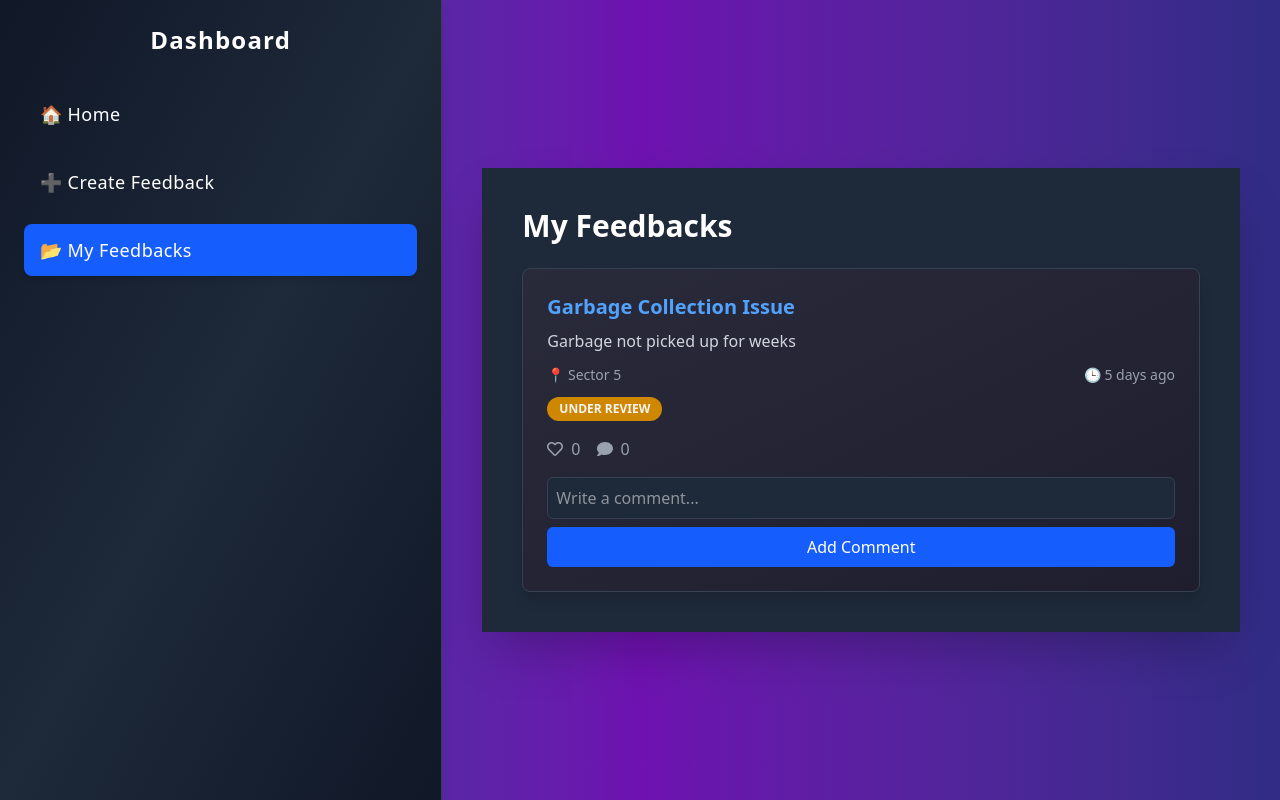
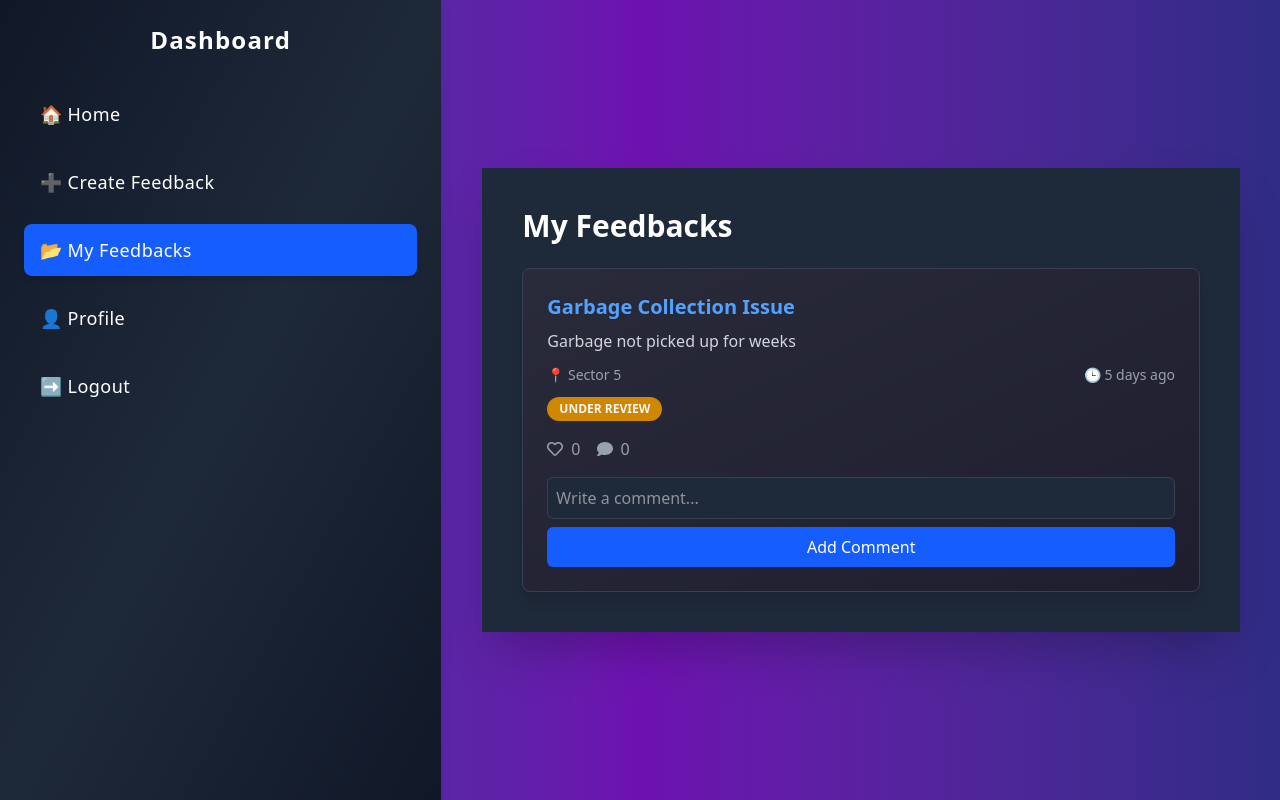
Before and after one commit to shreyashap/Voice4Change-Frontend, a React (Vite) app: page /civilian in a window 1280 px wide. Built offline with nearby package versions, Linux system fonts and the light colour scheme; the HTML template or start-up script is replaced by a standard one.

Commit message:
Ui changes

```diff
--- a/src/App.jsx
+++ b/src/App.jsx
@@ -4,6 +4,7 @@ import Registration from "./components/Registeration";
 import Login from "./components/Login";
 import { Routes, Route } from "react-router-dom";
 import CivilianDashboard from "./pages/Civilian";
+import CivilianAuthProvider from "./components/CivilianAuthProvider";
 
 export default function App() {
   return (
@@ -12,7 +13,14 @@ export default function App() {
         <Route path="/" element={<Home />} />
         <Route path="/register" element={<Registration />} />
         <Route path="/login" element={<Login />} />
-        <Route path="/civilian" element={<CivilianDashboard />} />
+        <Route
+          path="/civilian"
+          element={
+            <CivilianAuthProvider>
+              <CivilianDashboard />
+            </CivilianAuthProvider>
+          }
+        />
       </Routes>
     </>
   );
--- /dev/null
+++ b/src/components/CivilianAuthProvider.jsx
@@ -0,0 +1,20 @@
+import React, { use, useEffect } from "react";
+import { useNavigate } from "react-router-dom";
+
+function CivilianAuthProvider({ children }) {
+  const navigate = useNavigate();
+  useEffect(() => {
+    const user = JSON.parse(localStorage.getItem("userData"));
+    console.log(user);
+    if (user && user?.user.user_type !== "CIVILIAN") {
+      navigate("/login");
+    }
+  }, []);
+  return (
+    <>
+      <div>{children}</div>
+    </>
+  );
+}
+
+export default CivilianAuthProvider;
--- a/src/components/Login.jsx
+++ b/src/components/Login.jsx
@@ -4,6 +4,7 @@ import axios from "axios";
 import { useForm } from "react-hook-form";
 import { z } from "zod";
 import { zodResolver } from "@hookform/resolvers/zod";
+import { useNavigate } from "react-router-dom";
 
 const Login = () => {
   const loginSchema = z.object({
@@ -14,6 +15,8 @@ const Login = () => {
   });
   const [loading, setLoading] = useState(false);
   const [error, setError] = useState(null);
+
+  const navigate = useNavigate();
 
   const {
     register,
@@ -37,8 +40,9 @@ const Login = () => {
         }
       );
       console.log("Login successful:", response.data);
-      localStorage.setItem("token", response?.data.access_token);
+      localStorage.setItem("userData", JSON.stringify(response?.data));
       reset();
+      navigate("/civilian");
     } catch (err) {
       setError(
         err.response?.data?.message ||
--- a/src/components/Sidebar.jsx
+++ b/src/components/Sidebar.jsx
@@ -23,7 +23,7 @@ const Sidebar = ({ activeTab, setActivePage }) => {
           Dashboard
         </h2>
         <nav className="space-y-4">
-          {["home", "create", "myfeedbacks"].map((tab) => (
+          {["home", "create", "myfeedbacks", "profile", "logout"].map((tab) => (
             <button
               key={tab}
               onClick={() => {
@@ -39,6 +39,8 @@ const Sidebar = ({ activeTab, setActivePage }) => {
               {tab === "home" && "🏠 Home"}
               {tab === "create" && "➕ Create Feedback"}
               {tab === "myfeedbacks" && "📂 My Feedbacks"}
+              {tab === "profile" && "👤 Profile"}
+              {tab === "logout" && "➡️ Logout"}
             </button>
           ))}
         </nav>
--- a/src/pages/Civilian.jsx
+++ b/src/pages/Civilian.jsx
@@ -1,4 +1,4 @@
-import React, { useState } from "react";
+import React, { act, useState } from "react";
 import Sidebar from "../components/Sidebar";
 import Home from "../pages/CivilianHome";
 import CreateFeedback from "../pages/NewFeedback";
@@ -6,6 +6,10 @@ import MyFeedbacks from "../pages/MyFeedbacks";
 
 const CivilianDashboard = () => {
   const [activeTab, setActiveTab] = useState("myfeedbacks");
+
+  if (activeTab === "logout") {
+    localStorage.removeItem("userData");
+  }
 
   return (
     <div className="flex min-h-screen bg-gradient-to-r from-blue-900 via-purple-800 to-indigo-900 text-white ">
```
